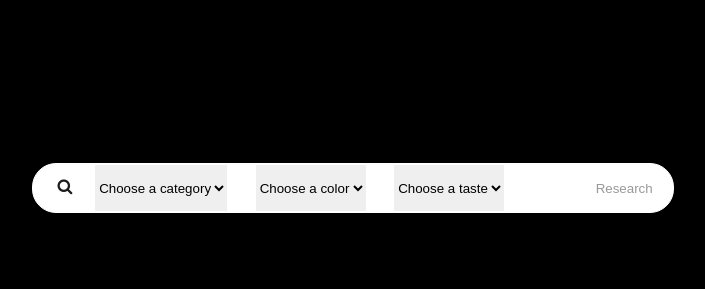
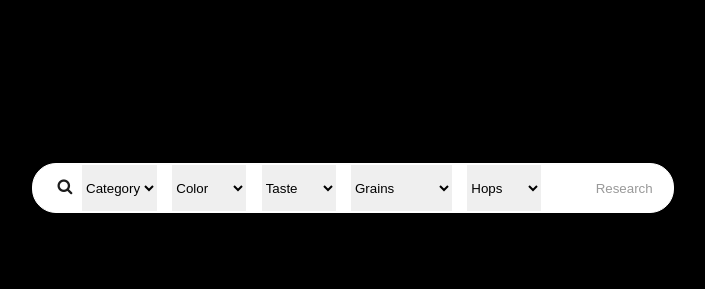
Before and after one commit to Mino1289/BeerAdvisor, a PHP site: page /beers.php in a window 1280 px wide. Shown: the part 243-532 px from the top of the page, without its empty margins (287-992 px from the left). Run offline with PHP 8.4, Linux system fonts and the light colour scheme; data comes from the database, SQL or seed files in the repository; style sheets or scripts are compiled from the project's sources.

Commit message:
FInish research advanced

```diff
--- a/beeradvisor.sql
+++ b/beeradvisor.sql
@@ -39,9 +39,9 @@ CREATE TABLE `beer` (
   `ID_hops` int(11) DEFAULT NULL,
   `ID_grains` int(11) DEFAULT NULL,
   `IBU` decimal(6,2) DEFAULT NULL,
-  `clarity` decimal(3,2) DEFAULT NULL,
-  `calories` decimal (4, 2) DEFAULT NULL,
-  `carbohydrates` decimal (4, 2) DEFAULT NULL
+  `clarity` decimal(3,1) DEFAULT NULL,
+  `calories` decimal (4, 1) DEFAULT NULL,
+  `carbohydrates` decimal (4, 1) DEFAULT NULL
 ) ENGINE=InnoDB DEFAULT CHARSET=utf8mb4;
 
 --
--- a/beerinfo.php
+++ b/beerinfo.php
@@ -82,7 +82,7 @@
             echo "<ul id='red_box'>";
             echo "<li>Calories : ".$this->taste."</li>";
             echo "<li>Location : ".$this->location."</li>";
-            echo "<li>IBU : ".$this->IBU."%</li>";
+            echo "<li>IBU : ".$this->IBU."</li>";
 
             // les commentaires + btn ajouter commentaire
             include "comment.php";
@@ -109,7 +109,7 @@
             echo "<ul id='pink_box'>";
             echo "<li>Hops : ".$this->color."</li>";
             echo "<li>Grains : ".$this->category."</li>";
-            echo "<li>carbohydrates : ".$this->carbohydrates."</li>";
+            echo "<li>Carbohydrates : ".$this->carbohydrates."</li>";
             echo "<li>Clarity : ".$this->strength."</li>";
             echo "</ul>";
 
--- a/beers.php
+++ b/beers.php
@@ -40,7 +40,7 @@
             <div><i class="fa fa-fw fa-search" id="logosearch"></i></div>
             <select name="category">
 
-                <option value="0">Choose a category</option>
+                <option value="0">Category</option>
 
                 <?php
                     $sql = "SELECT * FROM category";
@@ -59,7 +59,7 @@
             </select>
             <select name="color">
 
-                        <option value="0">Choose a color</option>
+                <option value="0">Color</option>
 
                 <?php
                     $sql = "SELECT * FROM color";
@@ -78,7 +78,7 @@
             </select>
             <select name="taste">
 
-                        <option value="0">Choose a taste</option>
+                <option value="0">Taste</option>
 
                 <?php
                     $sql = "SELECT * FROM taste";
@@ -95,6 +95,44 @@
                 ?>
 
             </select>
+            <select name="grains">
+
+                <option value="0">Grains</option>
+
+                <?php
+                    $sql = "SELECT * FROM grains";
+                    $query = $db->prepare($sql);
+                    $query->execute();
+                    $result = $query->fetchAll(PDO::FETCH_ASSOC);
+                    foreach ($result as $grains) {
+                        if (isset($beer->grains) && $beer->grains == $grains['grains_name']) {
+                            echo "<option value='" . $grains['ID_grains'] . "' selected>" . $grains['grains_name'] . "</option>";
+                        } else {
+                            echo "<option value='" . $grains['ID_grains'] . "'>" . $grains['grains_name'] . "</option>";
+                        }
+                    }
+                ?>
+
+            </select>
+            <select name="hops">
+
+                <option value="0">Hops</option>
+
+                <?php
+                    $sql = "SELECT * FROM hops";
+                    $query = $db->prepare($sql);
+                    $query->execute();
+                    $result = $query->fetchAll(PDO::FETCH_ASSOC);
+                    foreach ($result as $hops) {
+                        if (isset($beer->hops) && $beer->hops == $hops['hops_name']) {
+                            echo "<option value='" . $hops['ID_hops'] . "' selected>" . $hops['hops_name'] . "</option>";
+                        } else {
+                            echo "<option value='" . $hops['ID_hops'] . "'>" . $hops['hops_name'] . "</option>";
+                        }
+                    }
+                ?>
+
+            </select>
             <input type="submit" value="Research" id="submit">
         </div>
 
@@ -106,8 +144,10 @@
             $category = test_input($_POST["category"]);
             $taste = test_input($_POST["taste"]);
             $color = test_input($_POST["color"]);
+            $hops = test_input($_POST["hops"]);
+            $grains = test_input($_POST["grains"]);
 
-            if ($color != 0 || $taste != 0 || $category != 0)
+            if ($color != 0 || $taste != 0 || $category != 0 || $hops != 0 || $grains != 0)
             {
                 $rq = "WHERE ";
 
@@ -125,13 +165,31 @@
                     $rq = $rq."taste.ID_taste = $taste ";
                 }
 
-                if ($category != 0 && $taste != 0 && $color != 0)
+                if ($category != 0 && ($taste != 0 || $color != 0))
                 {
-                    $rq = $rq."AND category.ID_category = $category;";
+                    $rq = $rq."AND category.ID_category = $category ";
                 }
                 else if ($category != 0)
                 {
-                    $rq = $rq." category.ID_category = $category;";
+                    $rq = $rq." category.ID_category = $category ";
+                }
+
+                if ($hops != 0 && ($category != 0 || $taste != 0 || $color != 0))
+                {
+                    $rq = $rq."AND hops.ID_hops = $hops ";
+                }
+                else if ($hops != 0)
+                {
+                    $rq = $rq." hops.ID_hops = $hops ";
+                }
+
+                if ($grains != 0 && ($hops != 0 || $category != 0 || $taste != 0 || $color != 0))
+                {
+                    $rq = $rq."AND grains.ID_grains = $grains ";
+                }
+                else if ($grains != 0)
+                {
+                    $rq = $rq." grains.ID_grains = $grains ";
                 }
             }
             else
@@ -143,7 +201,7 @@
                 INNER JOIN taste ON beer.ID_taste = taste.ID_taste
                 INNER JOIN category ON beer.ID_category = category.ID_category
                 INNER JOIN hops ON beer.ID_hops = hops.ID_hops
-                INNER JOIN grains ON beer.ID_grains = grains.ID_grains" . $rq;
+                INNER JOIN grains ON beer.ID_grains = grains.ID_grains " . $rq . ";";
 
             $result = $db->prepare($sql);
             $result->execute();
```
Lines whose indentation alone changed are shown as unchanged.
